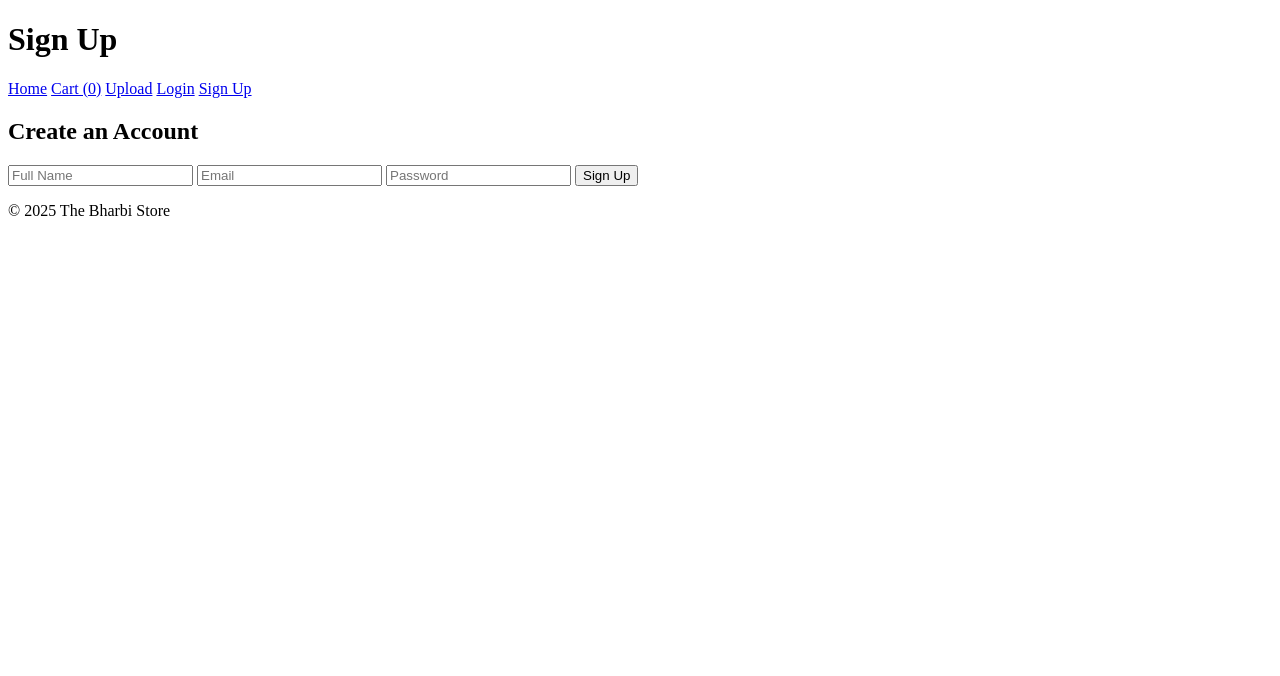
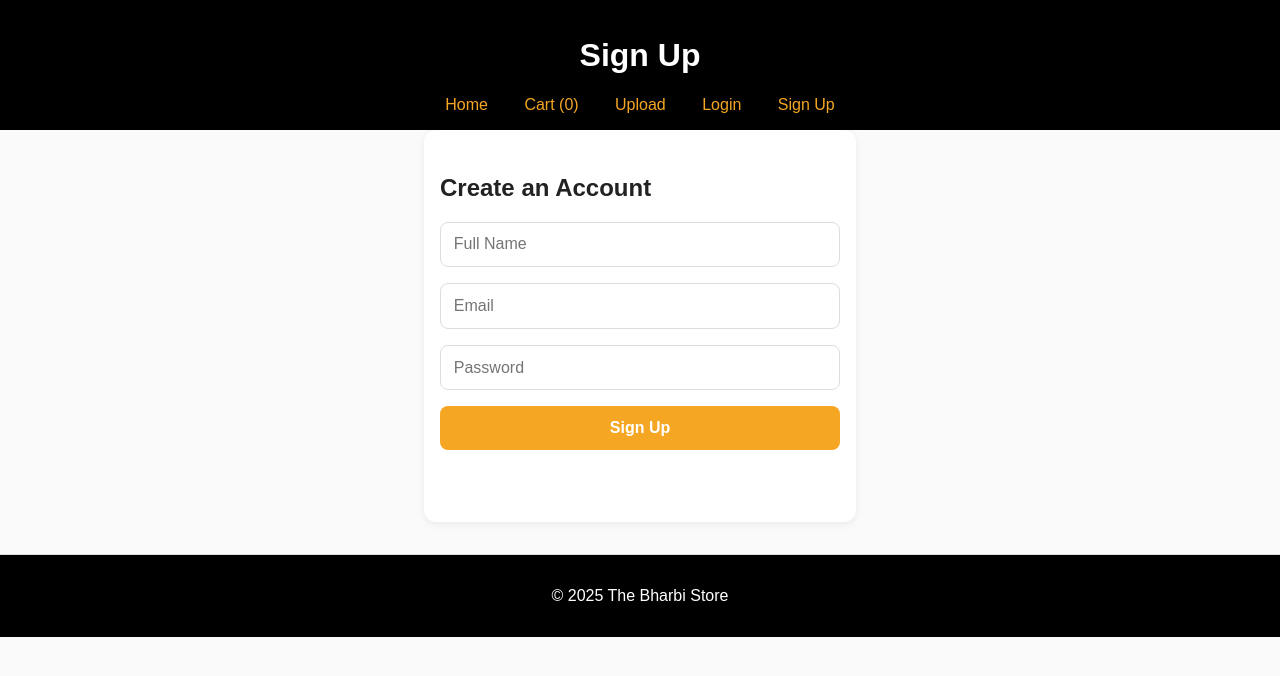
Before and after one commit to Dubs4Tobi1/The-Bharbi-store-, a plain HTML site: page signup.html in a window 1280 px wide. Drawn offline with Linux system fonts and the light colour scheme.

Commit message:
Update signup.html

```diff
--- a/signup.html
+++ b/signup.html
@@ -8,7 +8,77 @@
   <script src="https://www.gstatic.com/firebasejs/10.11.0/firebase-auth.js"></script>
   <script src="https://www.gstatic.com/firebasejs/10.11.0/firebase-firestore.js"></script>
   <style>
-    /* ...your existing styles here... */
+   body {
+  font-family: 'Poppins', Arial, sans-serif;
+  background: #fafafa;
+  margin: 0;
+  color: #222;
+}
+header {
+  background: #000;
+  color: #fff;
+  padding: 1rem;
+  text-align: center;
+}
+header nav {
+  margin-top: 0.5rem;
+}
+header nav a {
+  color: #f5a623;
+  text-decoration: none;
+  margin: 0 1rem;
+  font-weight: 500;
+}
+header nav a:hover {
+  text-decoration: underline;
+  color: #fff;
+}
+main {
+  max-width: 400px;
+  margin: auto;
+  padding: 1.5rem 1rem;
+  background: #fff;
+  border-radius: 12px;
+  box-shadow: 0 2px 8px rgba(0,0,0,0.07);
+}
+form {
+  display: flex;
+  flex-direction: column;
+}
+form input {
+  margin-bottom: 1rem;
+  padding: 0.8rem;
+  border-radius: 8px;
+  border: 1px solid #ddd;
+  font-size: 1rem;
+}
+form button {
+  background: #f5a623;
+  color: #fff;
+  border: none;
+  border-radius: 8px;
+  padding: 0.8rem 1.5rem;
+  font-size: 1rem;
+  font-weight: 600;
+  cursor: pointer;
+}
+form button:hover {
+  background: #d48806;
+}
+.msg {
+  color: #d00;
+  font-weight: 500;
+  margin-top: 0.5rem;
+  min-height: 1.5em;
+}
+footer {
+  background: #000;
+  color: #fff;
+  text-align: center;
+  padding: 1rem 0;
+  margin-top: 2rem;
+  border-top: 1px solid #ddd;
+}
   </style>
 </head>
 <body>
```
